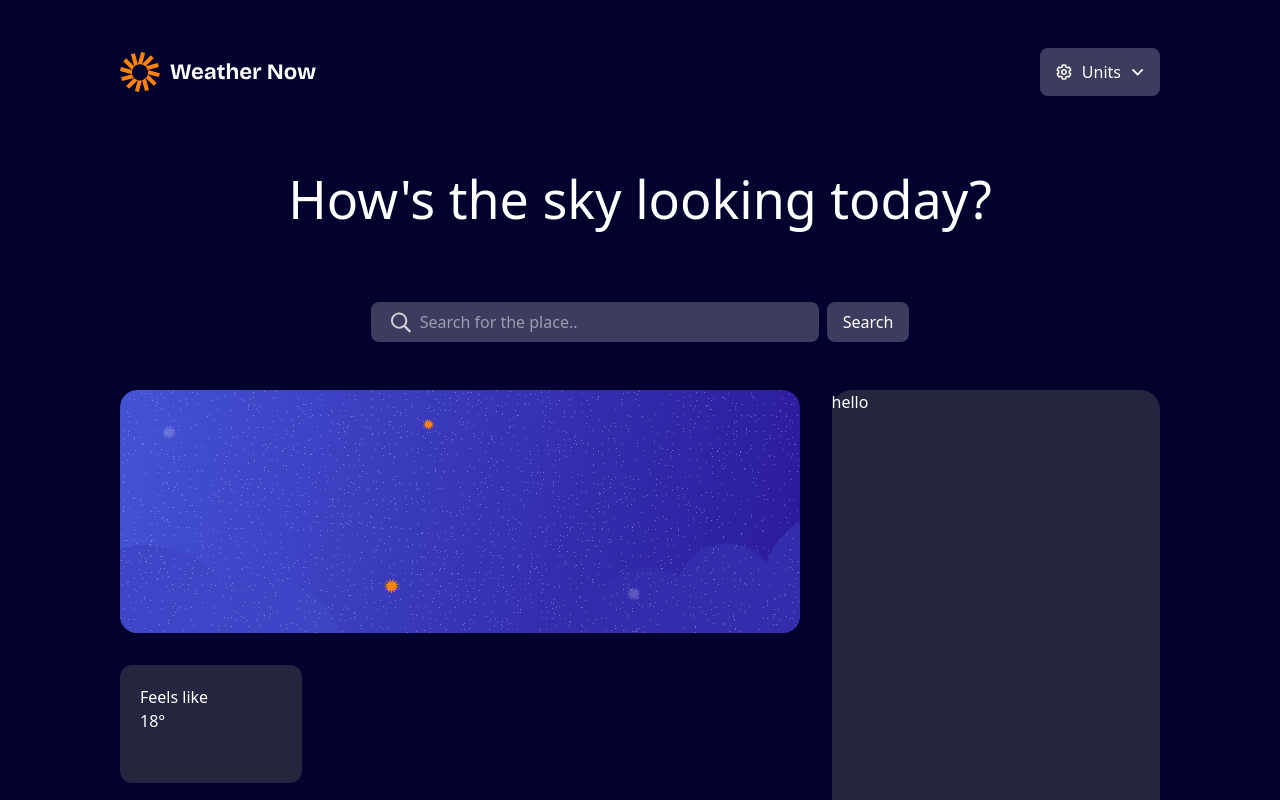
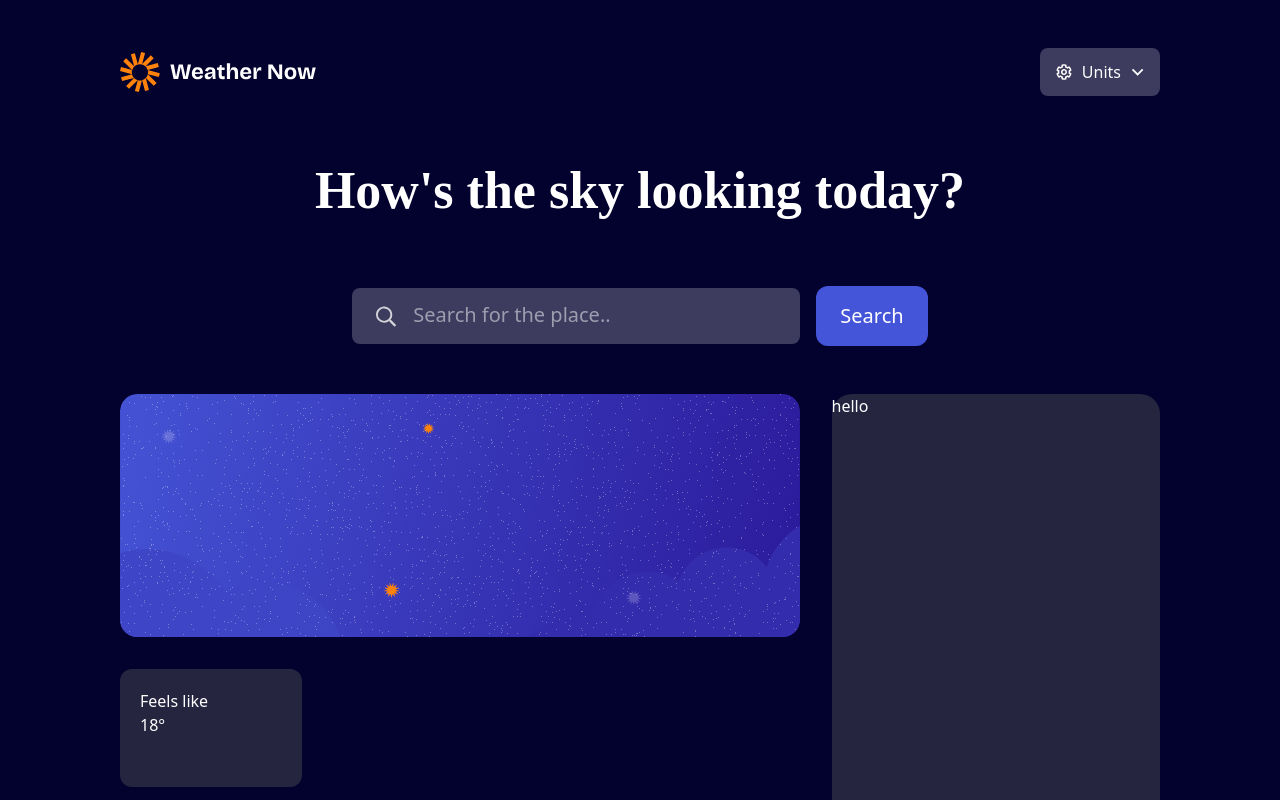
Before and after one commit to Legaz-le/weather-app-main, a React (Vite) app: page / in a window 1280 px wide. Shown: the top 800 px of the page. Built offline with nearby package versions, Linux system fonts and the light colour scheme.

Commit message:
fixed small issues

```diff
--- a/src/components/TopSide.tsx
+++ b/src/components/TopSide.tsx
@@ -15,17 +15,17 @@ export const TopSide = () => {
         </button>
       </div>
       <div className="flex flex-col items-center justify-center mt-16">
-        <h1 className="text-[52px]">How's the sky looking today?</h1>
-        <div className="flex items-center justify-between mt-16 gap-2">
-          <div className="flex bg-Neutral-600 p-2 rounded-lg px-5 max-w-md gap-2 items-center">
+        <h1 className="text-[52px] font-family font-[700] ">How's the sky looking today?</h1>
+        <div className="flex items-center justify-between mt-16 gap-4">
+          <div className="flex bg-Neutral-600 p-2 w-[656px] rounded-lg py-4 px-6 max-w-md gap-4 items-center">
             <img src={search} alt="search-icon" />
             <input
               type="search"
               placeholder="Search for the place.."
-              className=" w-md border-none bg-transparent text-white focus:outline-none "
+              className=" w-full border-none bg-transparent font-[500] text-white focus:outline-none placeholder:text-xl"
             />
           </div>
-          <button className="px-4 py-2 bg-Neutral-600 rounded-lg cursor-pointer">
+          <button className="py-4 px-6 bg-Blue-500 rounded-xl cursor-pointer text-xl">
             Search
           </button>
         </div>
--- a/src/index.css
+++ b/src/index.css
@@ -19,3 +19,13 @@ html {
   --color-Blue-500: hsl(233, 67%, 56%);
   --color-Blue-700: hsl(248, 70%, 36%);
 }
+
+.font-family {
+
+
+/* text-preset-2 */
+font-family: 'Bricolage Grotesque';
+line-height: 120%;
+text-align: center;
+
+}
```
